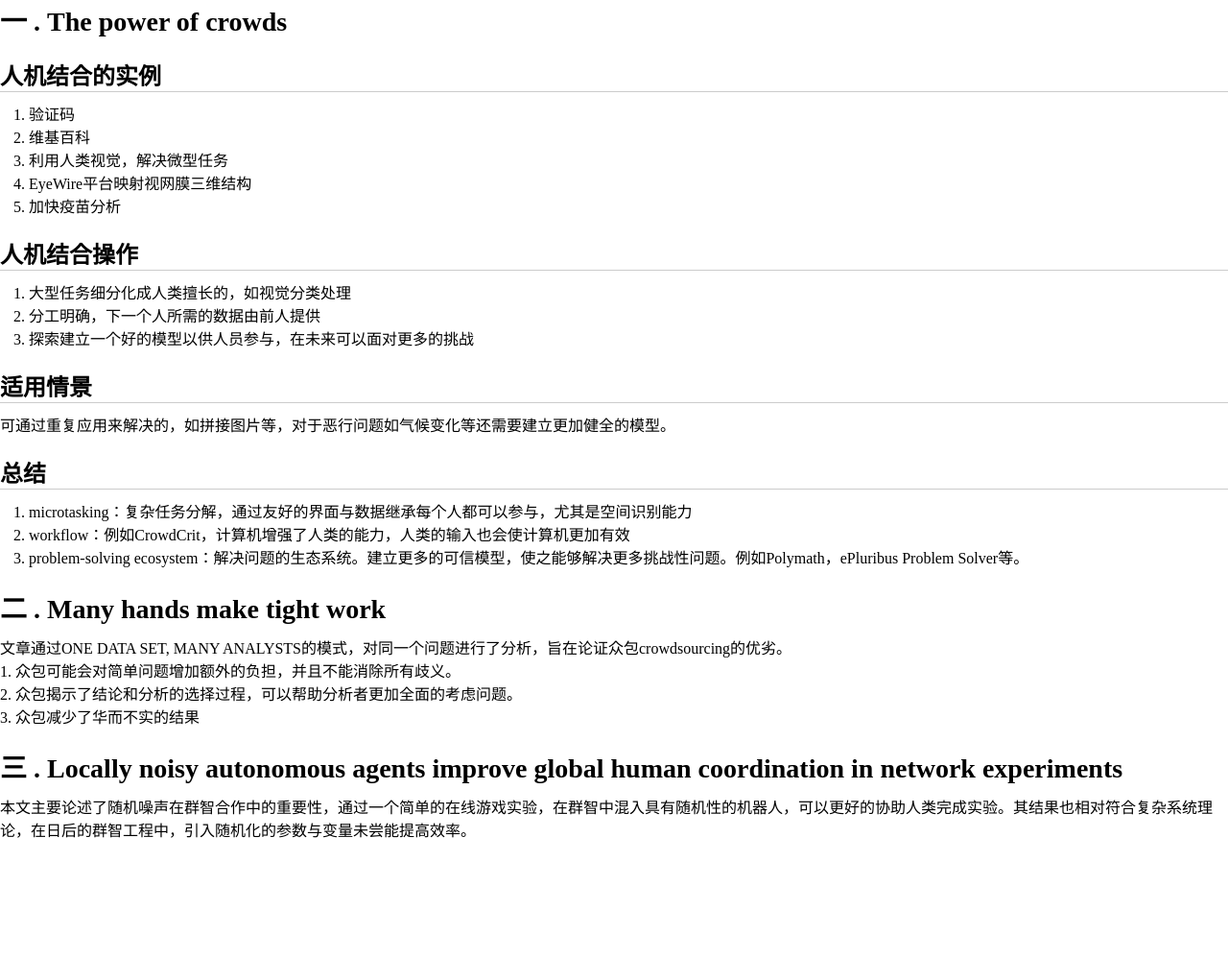
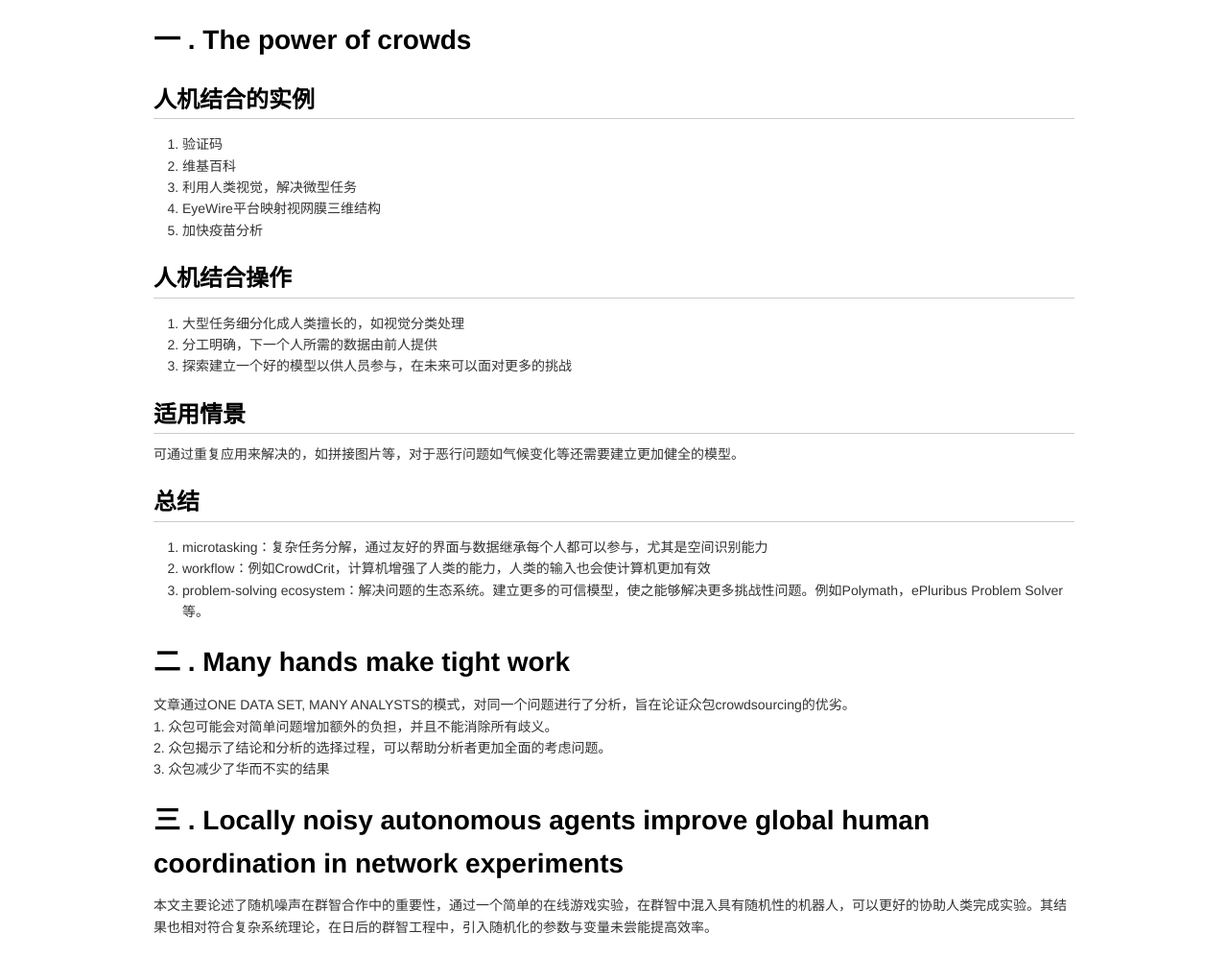
Before and after one commit to Baihe0303/baihe0303.github.io, a Jekyll site: the page _posts/2017-10-09-群智---一.html, which Jekyll copies as it is, in a window 1280 px wide. Shown: the whole page at 96% size. Built offline with Jekyll 4.4.1, drawn with Linux system fonts in a browser that asks for light colours; before the commit the page ends 900 px from its top, so only the background shows below that.

Commit message:
Update and rename 2017-10-09-群智一.html to 2017-10-09-群智---一.html

```diff
--- a/_posts/2017-10-09-群智一.html
+++ b/_posts/2017-10-09-群智---一.html
@@ -1,3 +1,4 @@
+
 <!DOCTYPE html>
 <html>
 <head>
@@ -21,27 +22,24 @@ html, body, div, span, applet, object, iframe, h1, h2, h3, h4, h5, h6, p, blockq
 /* BODY
 =============================================================================*/
 
-<body>
-			<nav>
-	    		<ul>
-	        		<li><a href="/">Home</a></li>
-		        	<li><a href="/about">About</a></li>
-	        		<li><a href="/cv">CV</a></li>
-	        		<li><a href="/blog">Blog</a></li>
-	    		</ul>
-			</nav>
-			<div class="container">
+body {
+  font-family: Helvetica, arial, freesans, clean, sans-serif;
+  font-size: 14px;
+  line-height: 1.6;
+  color: #333;
+  background-color: #fff;
+  padding: 20px;
+  max-width: 960px;
+  margin: 0 auto;
+}
 
-			{{ content }}
+body>*:first-child {
+  margin-top: 0 !important;
+}
 
-			</div><!-- /.container -->
-			<footer>
-	    		<ul>
-	        		<li><a href="mailto:baihe0303@gmail.com">email</a></li>
-	        		<li><a href="https://baihe0303.github.io">baihe0303.github.io</a></li>
-				</ul>
-			</footer>
-		</body>
+body>*:last-child {
+  margin-bottom: 0 !important;
+}
 
 /* BLOCKS
 =============================================================================*/
```
